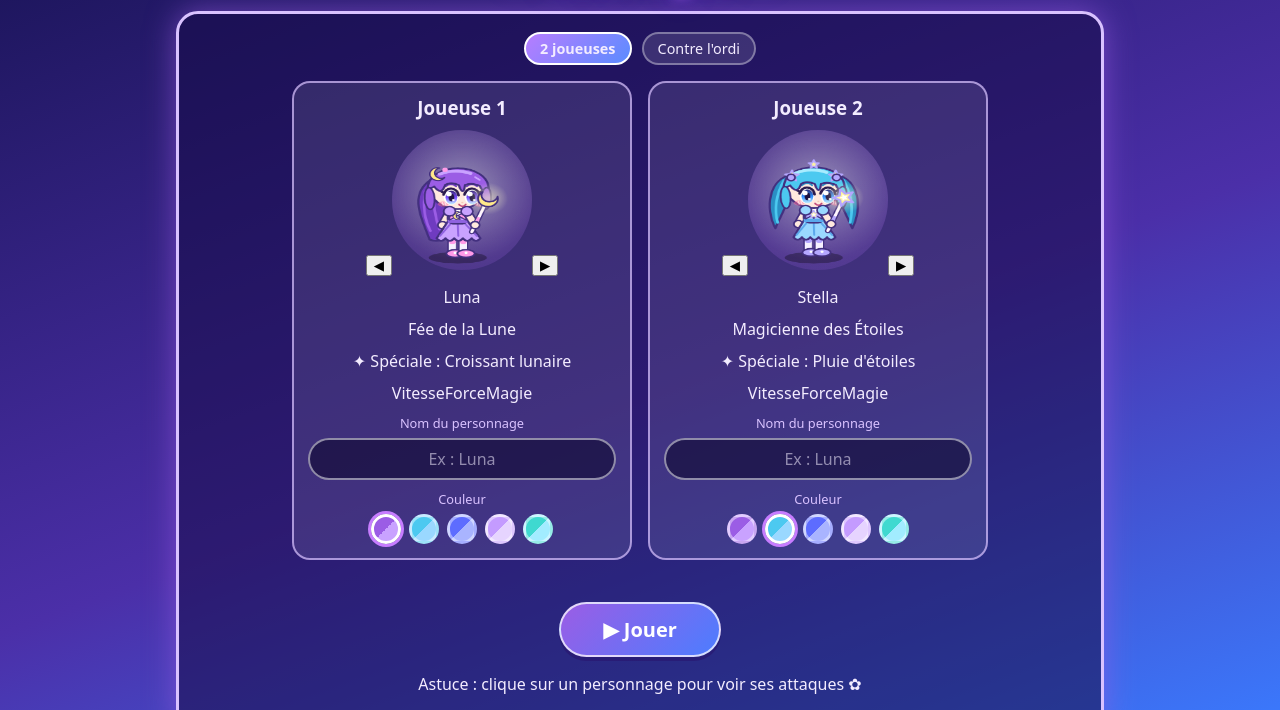
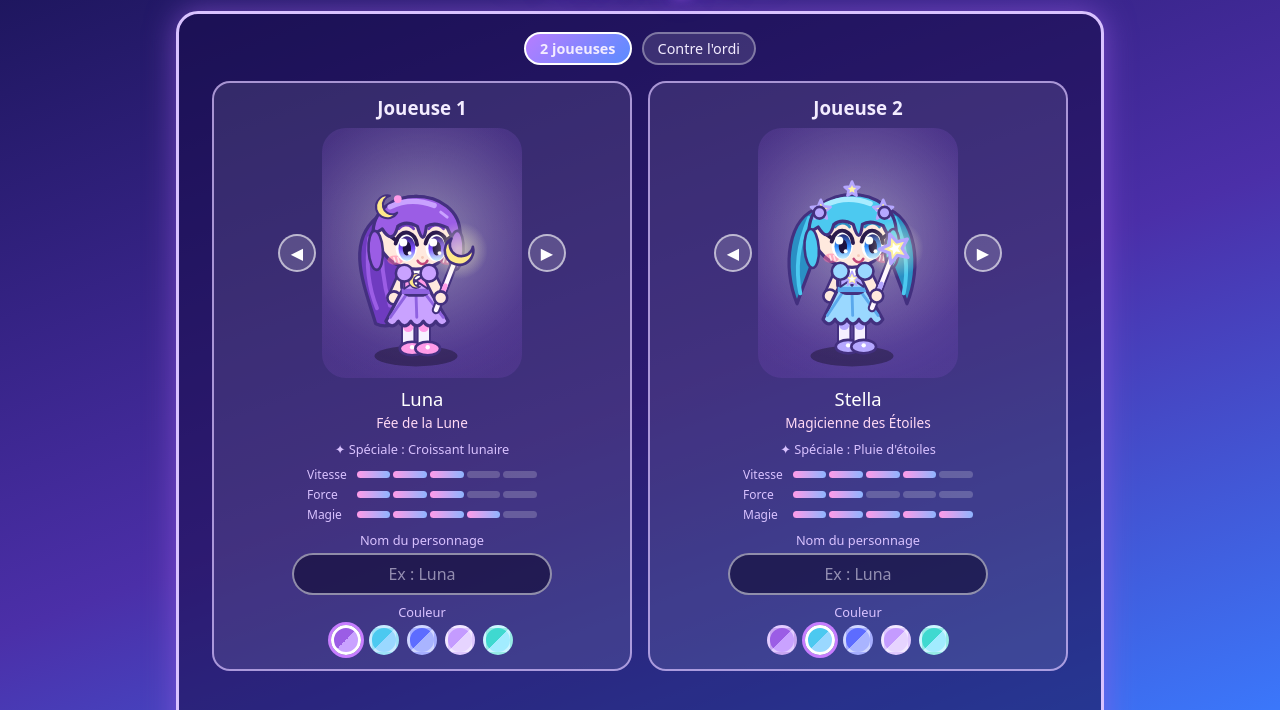
Before and after one commit to mimo1806/kawaii-game-, a plain HTML site: page index.html in a window 1280 px wide. Shown: the part 62-772 px from the top of the page. Drawn offline with Linux system fonts and the light colour scheme.

Commit message:
Update styles for panels and preview elements

```diff
--- a/style.css
+++ b/style.css
@@ -85,7 +85,7 @@ button:focus-visible, input:focus-visible {
 
 .panels {
   display: grid;
-  grid-template-columns: repeat(2, minmax(0, 340px));
+  grid-template-columns: repeat(2, minmax(0, 420px));
   gap: 16px;
   justify-content: center;
 }
@@ -98,18 +98,59 @@ button:focus-visible, input:focus-visible {
   display: flex;
   flex-direction: column;
   align-items: center;
-  gap: 10px;
+  gap: 8px;
 }
 
+.pick { display: flex; align-items: center; gap: 6px; }
+
+.arrow {
+  width: 38px;
+  height: 38px;
+  padding: 0;
+  font-size: 1rem;
+  color: #fff;
+  background: rgba(255, 255, 255, 0.16);
+  border: 2px solid rgba(255, 255, 255, 0.6);
+  border-radius: 50%;
+  cursor: pointer;
+}
+.arrow:hover { background: rgba(255, 255, 255, 0.3); }
+
 .preview {
-  width: 140px;
-  height: 140px;
-  border-radius: 50%;
-  background: radial-gradient(circle at 50% 40%, rgba(255, 255, 255, 0.28), rgba(155, 93, 229, 0.15) 70%);
+  width: 200px;
+  height: 250px;
+  border-radius: 24px;
+  cursor: pointer;
+  background: radial-gradient(circle at 50% 40%, rgba(255, 255, 255, 0.2), rgba(155, 93, 229, 0.12) 70%);
 }
+
+.char-name { font-size: 1.15rem; color: #fff; }
+.char-role { font-size: 0.85rem; color: #ffd9f5; margin-top: -6px; }
+.char-special { font-size: 0.8rem; color: #d9c2ff; }
+
+.stats {
+  display: grid;
+  grid-template-columns: auto 1fr;
+  gap: 3px 10px;
+  align-items: center;
+  width: 100%;
+  max-width: 230px;
+  font-size: 0.75rem;
+  color: #d9c2ff;
+  text-align: left;
+}
+.stat-bar { display: flex; gap: 3px; }
+.stat-bar i {
+  flex: 1;
+  height: 7px;
+  border-radius: 4px;
+  background: rgba(255, 255, 255, 0.2);
+}
+.stat-bar i.on { background: linear-gradient(90deg, #ff9be8, #8fb4ff); }
 
 .panel input[type="text"] {
   width: 100%;
+  max-width: 260px;
   font: inherit;
   text-align: center;
   color: #fff;
@@ -123,7 +164,7 @@ button:focus-visible, input:focus-visible {
 .panel input.error { border-color: #ff8fc7; box-shadow: 0 0 0 3px rgba(255, 143, 199, 0.4); }
 
 .field-label { font-size: 0.8rem; color: #d9c2ff; margin-bottom: -4px; }
-.swatches, .chips { display: flex; flex-wrap: wrap; justify-content: center; gap: 8px; }
+.swatches { display: flex; flex-wrap: wrap; justify-content: center; gap: 8px; }
 
 .swatch {
   width: 30px;
@@ -138,6 +179,7 @@ button:focus-visible, input:focus-visible {
 .swatch.active { border-color: #fff; box-shadow: 0 0 0 3px #c77dff; }
 
 .error-msg { min-height: 1.4em; margin: 12px 0 8px; color: #ffc2e6; font-weight: 600; }
+.tip { margin: 12px 0 0; font-size: 0.8rem; color: #cbb8ff; }
 
 /* ---------- Jeu ---------- */
 .stage { position: relative; }
@@ -179,6 +221,6 @@ kbd {
   color: #fff;
 }
 
-@media (max-width: 720px) {
-  .panels { grid-template-columns: minmax(0, 340px); }
+@media (max-width: 900px) {
+  .panels { grid-template-columns: minmax(0, 420px); }
 }
```
